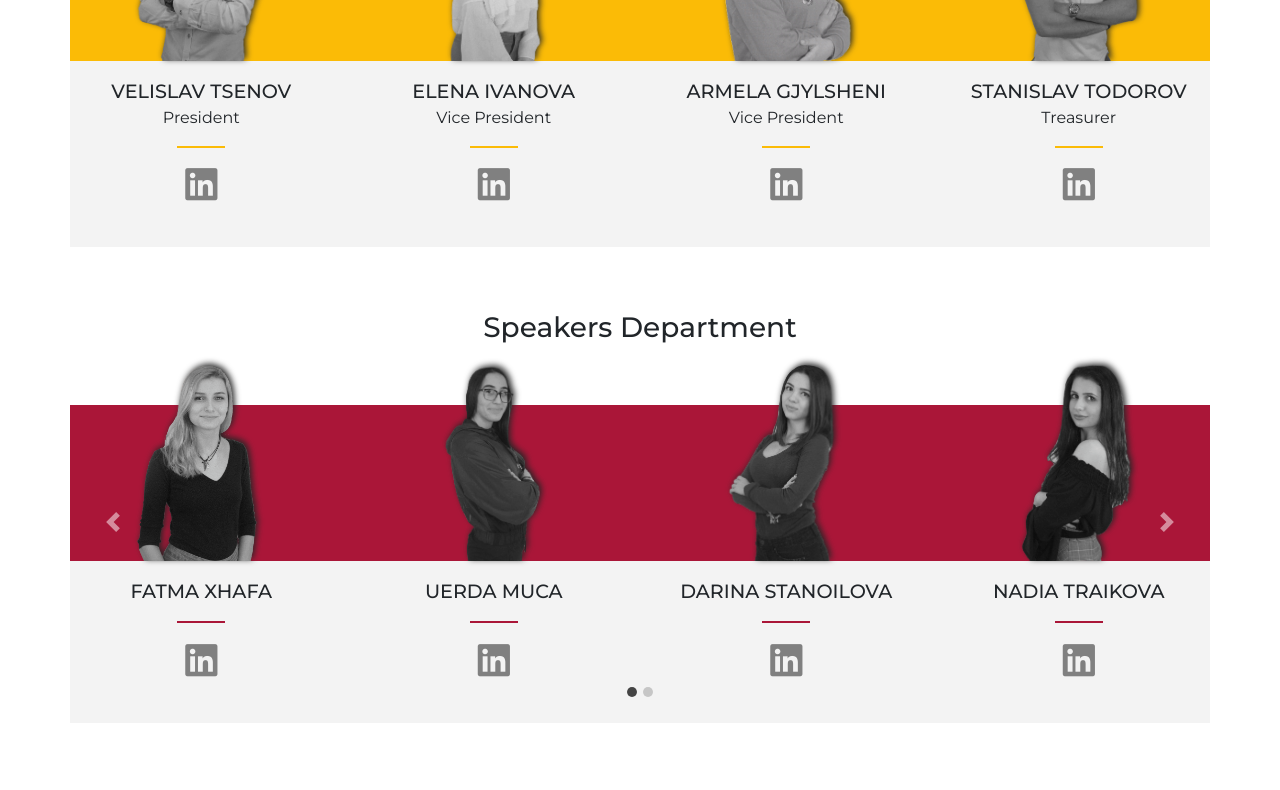
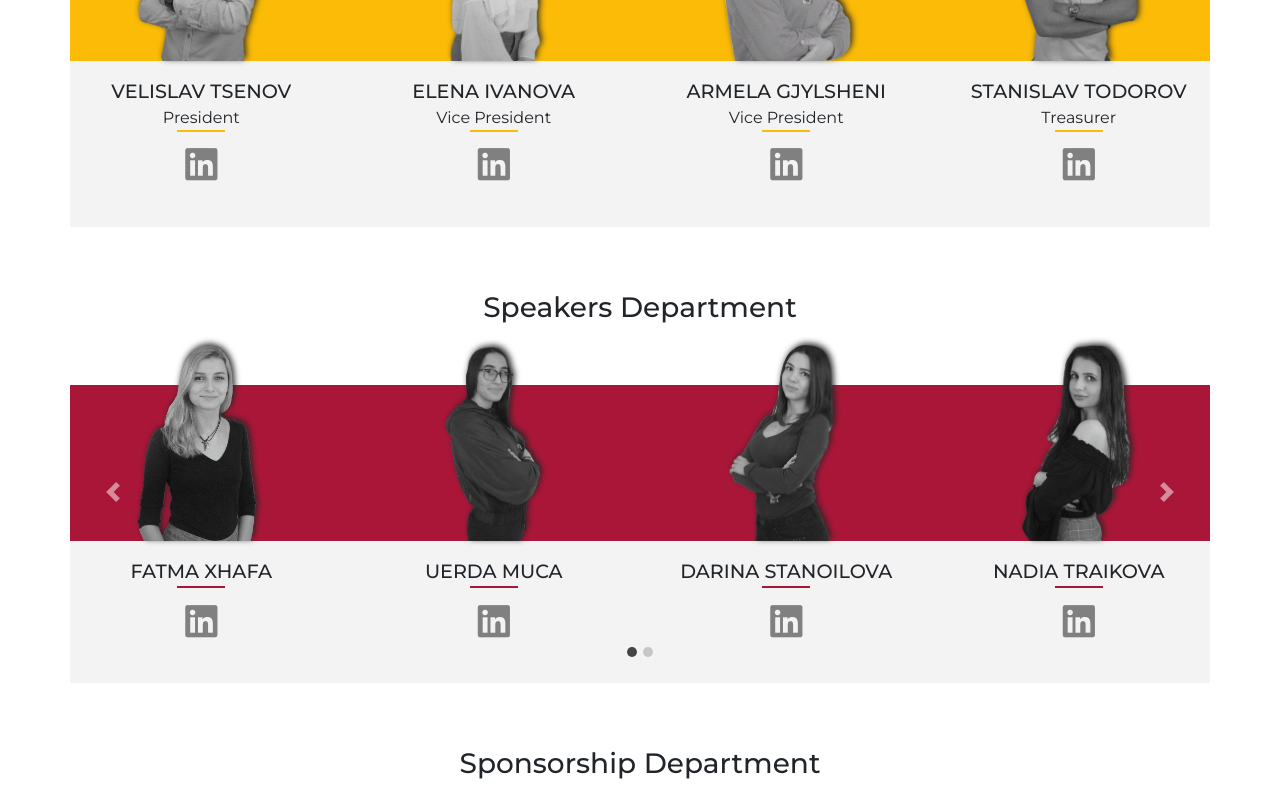
Before and after one commit to nickpeterb/startupatblagoevgrad-website, a React (Create React App) app: page / in a window 1280 px wide. Shown: the part 4760-5550 px from the top of the page. Built offline with nearby package versions, Linux system fonts and the light colour scheme.

Commit message:
decreased linkedin square margin

```diff
--- a/src/components/styles/Team.css
+++ b/src/components/styles/Team.css
@@ -38,7 +38,7 @@
 .fa-linkedin-square {
     color: grey;
     font-size: 2.3em;
-    margin: 0.5em;
+    margin: 0.4em;
     margin-bottom: 1.2em;
 }
 
@@ -68,7 +68,6 @@
 }
 
 .member-desc {
-
     padding-top:1em;
 }
 
@@ -82,7 +81,6 @@
     border-bottom: 2px solid;
     width: 3em;
     margin: 0 auto;
-    padding-top: 1em;
 }
 
 .team .container .carousel .carousel-indicators li {
```
